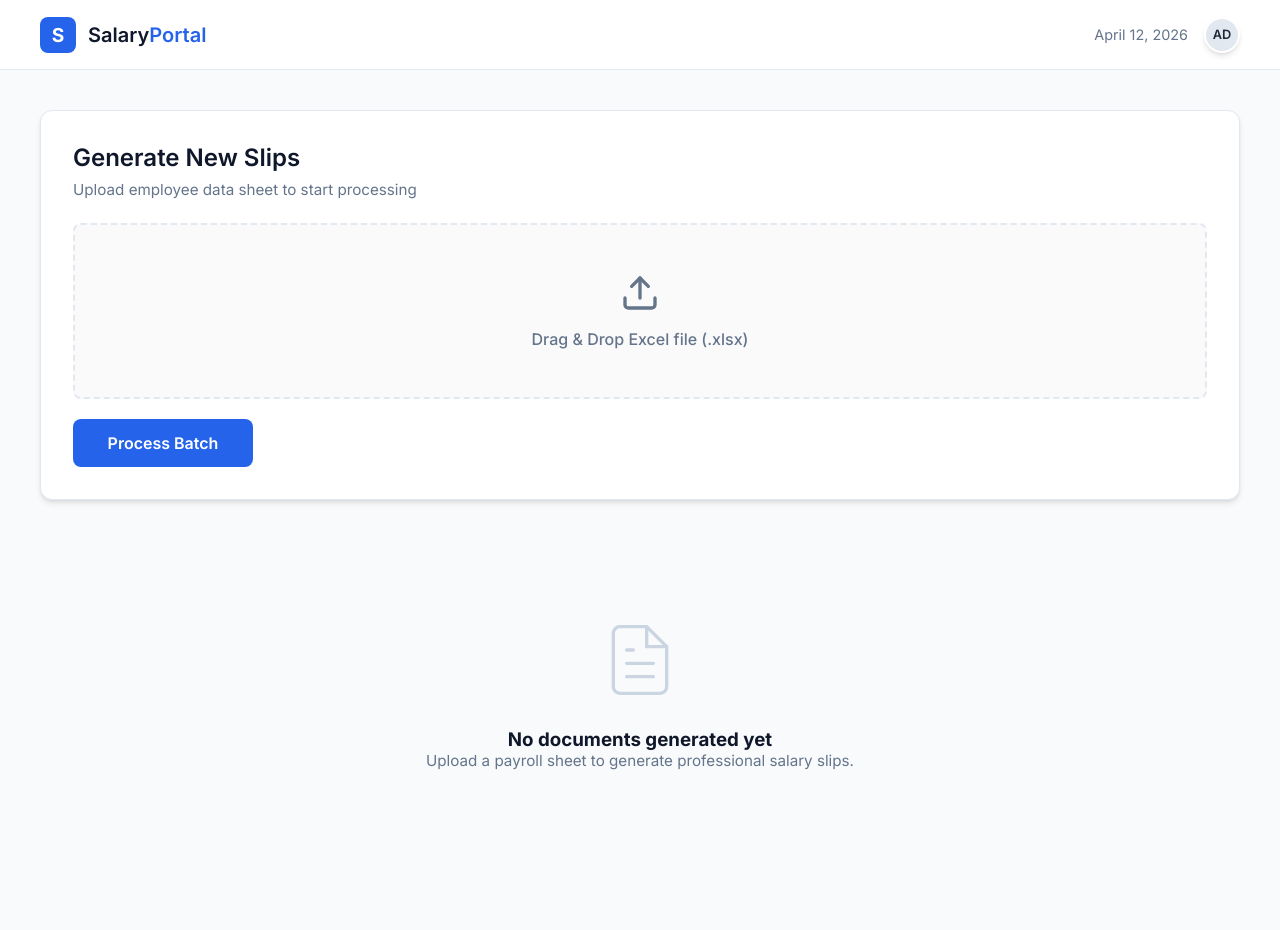
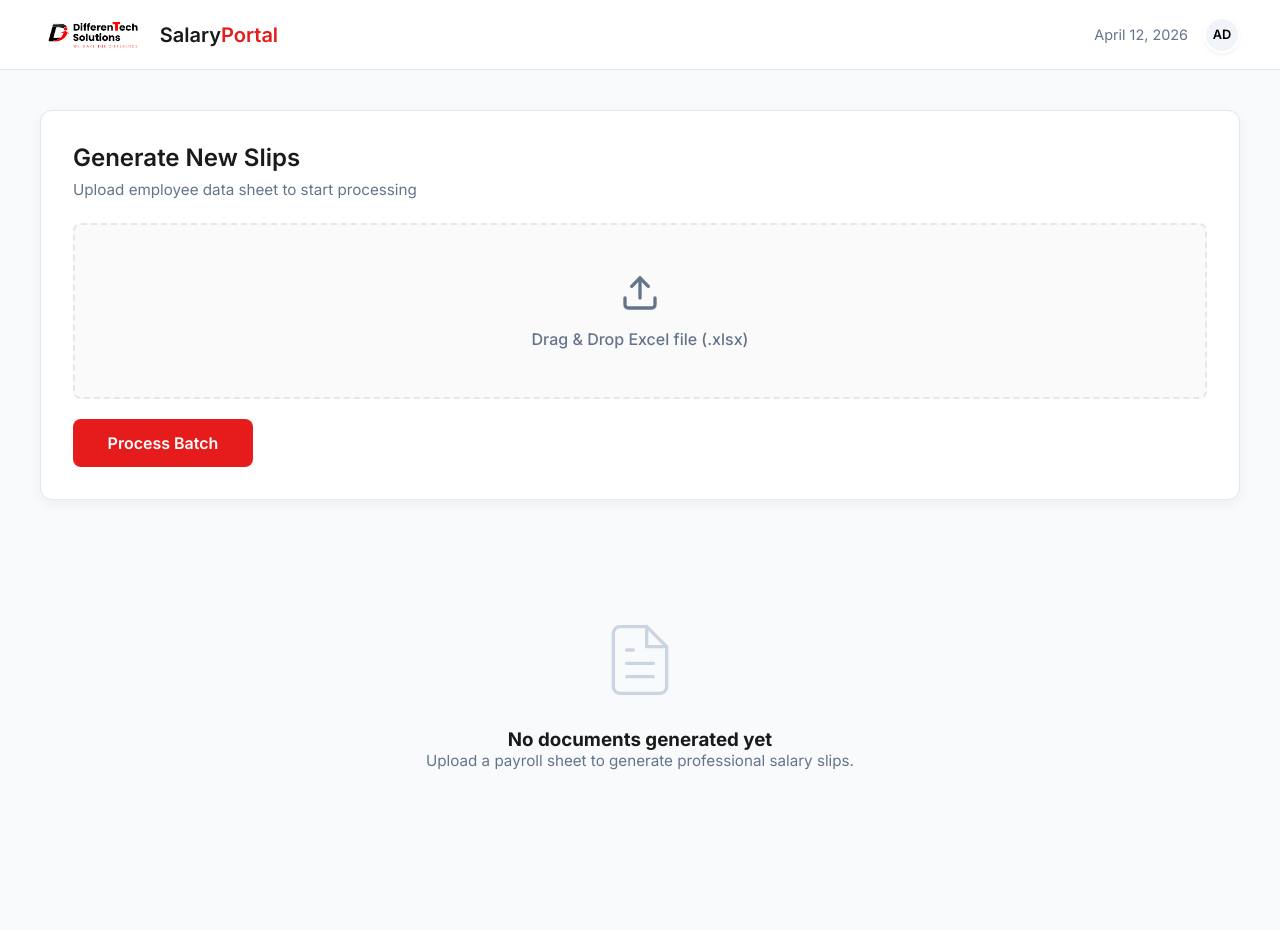
Before and after one commit to thanvibhat/salary-slip-generator, a Spring Boot app: page / in a window 1280 px wide. Run offline with Spring Boot 4, Linux system fonts and the light colour scheme.

Commit message:
feat: implement corporate branding and theme refactor for DifferenTech Solutions

```diff
--- a/src/main/resources/static/index.html
+++ b/src/main/resources/static/index.html
@@ -17,7 +17,7 @@
     <header class="dashboard-header">
         <div class="header-content">
             <div class="logo-area">
-                <div class="logo-icon">S</div>
+                <img src="logo.png" alt="DifferenTech Logo" class="navbar-logo">
                 <span class="logo-text">Salary<span>Portal</span></span>
             </div>
             <div class="user-profile">
@@ -58,7 +58,7 @@
                     <h2>Generated Documents</h2>
                     <span id="fileCount" class="badge">0 Files</span>
                 </div>
-                <button id="downloadAllBtn" class="secondary-btn">
+                <button id="downloadAllBtn" class="primary-btn">
                     <svg width="20" height="20" viewBox="0 0 24 24" fill="none" stroke="currentColor" stroke-width="2" stroke-linecap="round" stroke-linejoin="round"><path d="M21 15v4a2 2 0 0 1-2 2H5a2 2 0 0 1-2-2v-4"/><polyline points="7 10 12 15 17 10"/><line x1="12" y1="15" x2="12" y2="3"/></svg>
                     Download All (ZIP)
                 </button>
--- a/src/main/resources/static/styles.css
+++ b/src/main/resources/static/styles.css
@@ -1,17 +1,17 @@
 :root {
-    --primary: #2563eb;
-    --primary-hover: #1d4ed8;
+    --primary-color: #E61C1C;
+    --primary-hover: #C41818;
     --bg-main: #f8fafc;
     --bg-card: #ffffff;
-    --text-main: #0f172a;
-    --text-muted: #64748b;
-    --border: #e2e8f0;
-    --sidebar: #1e293b;
-    --success: #22c55e;
-    --error: #ef4444;
+    --text-dark: #1a1a1a;
+    --text-light: #64748b;
+    --border-color: #e2e8f0;
+    --sidebar-color: #000000;
+    --success-color: #22c55e;
+    --error-color: #ef4444;
     --radius-lg: 12px;
     --radius-md: 8px;
-    --shadow: 0 4px 6px -1px rgb(0 0 0 / 0.1), 0 2px 4px -2px rgb(0 0 0 / 0.1);
+    --shadow: 0 4px 12px rgba(0, 0, 0, 0.05);
 }
 
 * {
@@ -23,7 +23,7 @@
 
 body {
     background-color: var(--bg-main);
-    color: var(--text-main);
+    color: var(--text-dark);
     min-height: 100vh;
     padding-bottom: 40px;
 }
@@ -55,33 +55,30 @@ body {
 }
 
 .logo-icon {
-    background: var(--primary);
-    color: white;
-    width: 36px;
-    height: 36px;
-    border-radius: 8px;
-    display: flex;
-    align-items: center;
-    justify-content: center;
-    font-weight: 700;
-    font-size: 1.2rem;
+    display: none;
+}
+
+.navbar-logo {
+    height: 38px;
+    width: auto;
+    object-fit: contain;
 }
 
 .logo-text {
     font-size: 1.25rem;
     font-weight: 600;
-    color: var(--text-main);
+    color: var(--text-dark);
 }
 
 .logo-text span {
-    color: var(--primary);
+    color: var(--primary-color);
 }
 
 .user-profile {
     display: flex;
     align-items: center;
     gap: 16px;
-    color: var(--text-muted);
+    color: var(--text-light);
     font-size: 0.9rem;
 }
 
@@ -89,15 +86,15 @@ body {
     width: 36px;
     height: 36px;
     border-radius: 50%;
-    background: #e2e8f0;
-    color: var(--sidebar);
+    background: #f1f5f9;
+    color: var(--sidebar-color);
     display: flex;
     align-items: center;
     justify-content: center;
     font-weight: 600;
     font-size: 0.8rem;
     border: 2px solid white;
-    box-shadow: var(--shadow);
+    box-shadow: 0 2px 4px rgba(0,0,0,0.05);
 }
 
 /* Container Layout */
@@ -171,7 +168,7 @@ p {
 
 /* Buttons */
 .primary-btn {
-    background: var(--primary);
+    background: var(--primary-color);
     color: white;
     border: none;
     padding: 14px 28px;
```
Also changed, not shown: other parts of src/main/resources/static/styles.css (+62 -59 lines), src/main/resources/static/logo.png (added).
